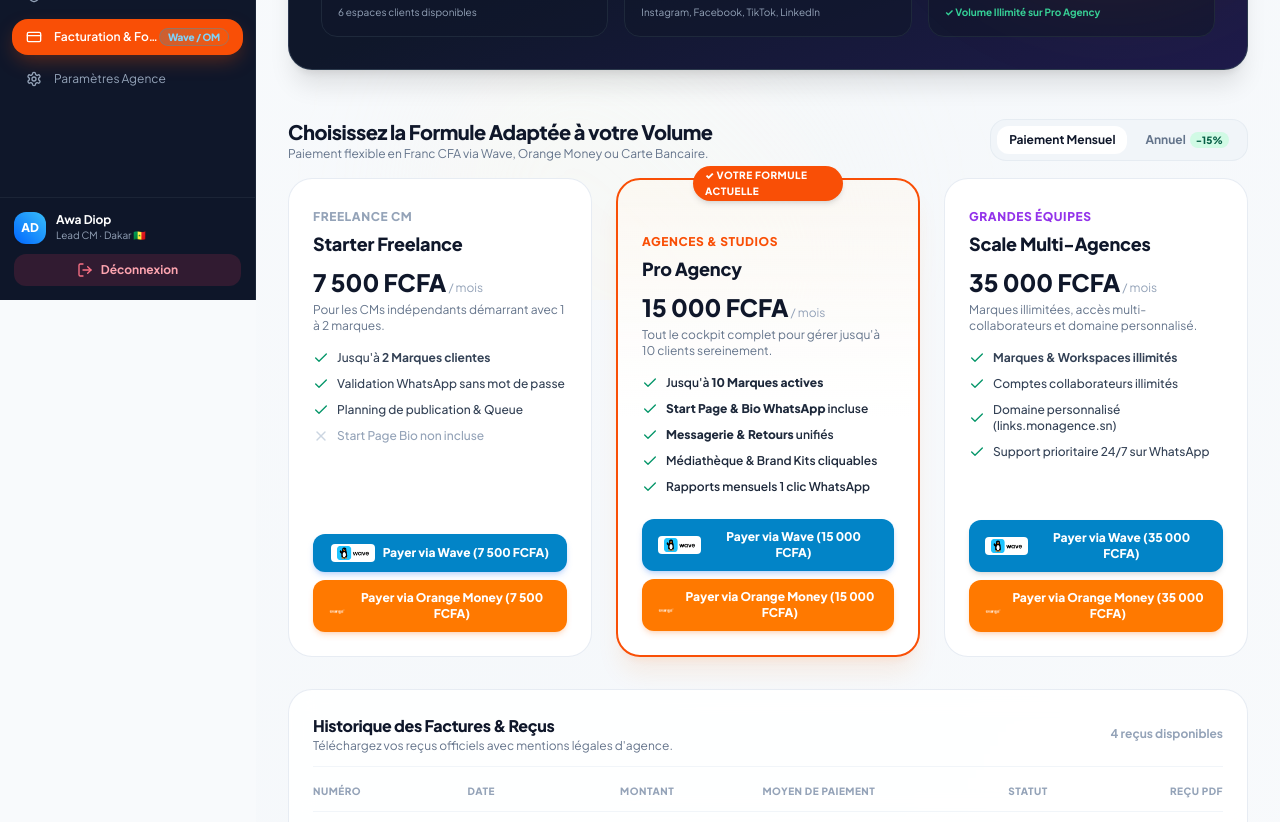
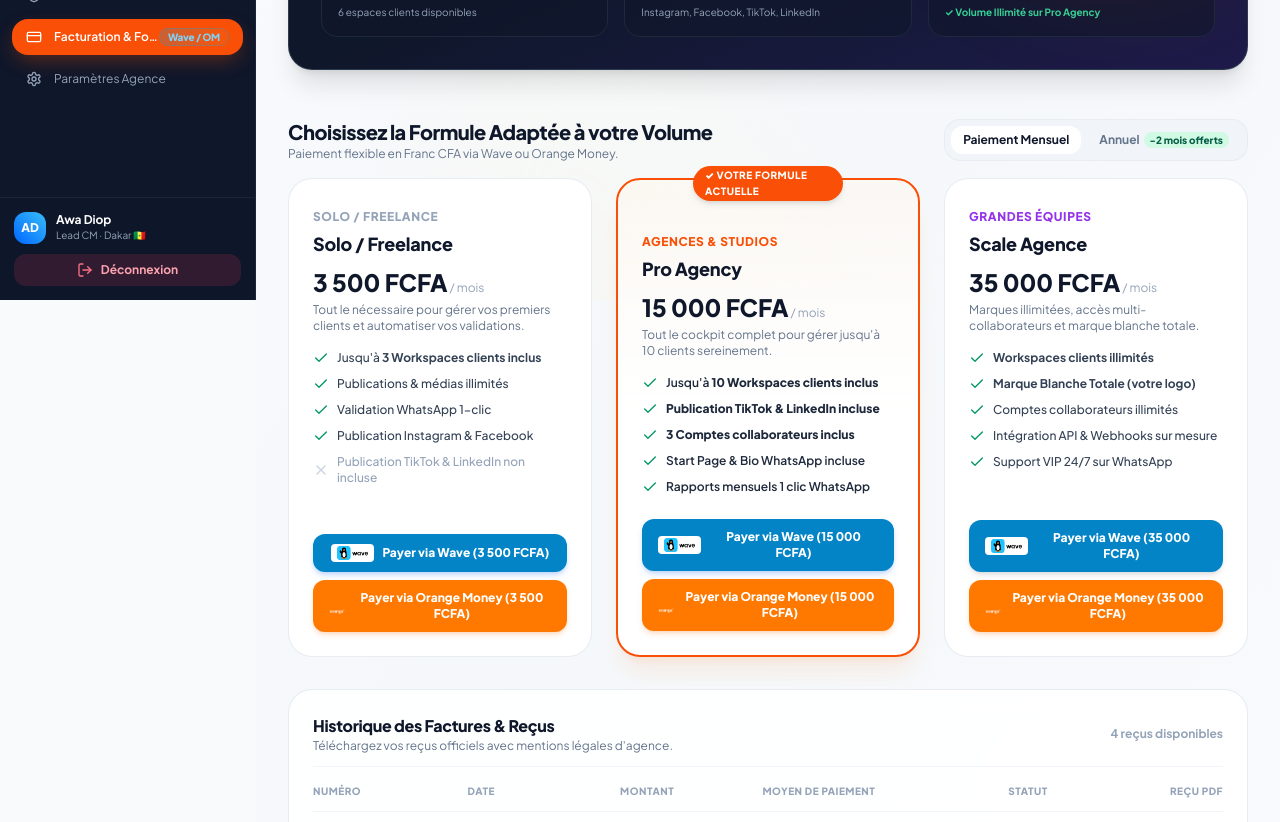
Before and after one commit to assidiqq97-alt/cmflow, a Next.js app: page /dashboard/billing in a window 1280 px wide. Shown: the part 500-1322 px from the top of the page. Built offline with nearby package versions, Linux system fonts and the light colour scheme; no server answers; the database is empty.

Commit message:
fix: harmonize all pricing between landing page and billing dashboard

```diff
--- a/billing.html
+++ b/billing.html
@@ -345,7 +345,7 @@
                 <p class="text-xs text-slate-500 mt-1">Idéal pour les freelances et CM indépendants gérant leurs premiers clients.</p>
               </div>
               <ul class="space-y-2.5 text-xs text-slate-600 pt-2 border-t border-slate-100">
-                <li class="flex items-center gap-2"><span class="text-emerald-500 font-bold">✓</span> 2 Workspaces clients</li>
+                <li class="flex items-center gap-2"><span class="text-emerald-500 font-bold">✓</span> 3 Workspaces clients inclus</li>
                 <li class="flex items-center gap-2"><span class="text-emerald-500 font-bold">✓</span> Publications & médias illimités</li>
                 <li class="flex items-center gap-2"><span class="text-emerald-500 font-bold">✓</span> Portail de validation WhatsApp interactif</li>
                 <li class="flex items-center gap-2"><span class="text-emerald-500 font-bold">✓</span> Publication automatique Instagram & Facebook</li>
--- a/public/billing.html
+++ b/public/billing.html
@@ -345,7 +345,7 @@
                 <p class="text-xs text-slate-500 mt-1">Idéal pour les freelances et CM indépendants gérant leurs premiers clients.</p>
               </div>
               <ul class="space-y-2.5 text-xs text-slate-600 pt-2 border-t border-slate-100">
-                <li class="flex items-center gap-2"><span class="text-emerald-500 font-bold">✓</span> 2 Workspaces clients</li>
+                <li class="flex items-center gap-2"><span class="text-emerald-500 font-bold">✓</span> 3 Workspaces clients inclus</li>
                 <li class="flex items-center gap-2"><span class="text-emerald-500 font-bold">✓</span> Publications & médias illimités</li>
                 <li class="flex items-center gap-2"><span class="text-emerald-500 font-bold">✓</span> Portail de validation WhatsApp interactif</li>
                 <li class="flex items-center gap-2"><span class="text-emerald-500 font-bold">✓</span> Publication automatique Instagram & Facebook</li>
--- a/src/app/dashboard/billing/page.tsx
+++ b/src/app/dashboard/billing/page.tsx
@@ -338,7 +338,7 @@
               Choisissez la Formule Adaptée à votre Volume
             </h2>
             <p className="text-xs text-slate-500">
-              Paiement flexible en Franc CFA via Wave, Orange Money ou Carte Bancaire.
+              Paiement flexible en Franc CFA via Wave ou Orange Money.
             </p>
           </div>
 
@@ -362,7 +362,7 @@
             >
               <span>Annuel</span>
               <span className="text-[10px] bg-emerald-100 text-emerald-800 px-1.5 py-0.2 rounded-full font-black">
-                -15%
+                -2 mois offerts
               </span>
             </button>
           </div>
@@ -371,37 +371,41 @@
         {/* 3 Cartes Forfaits */}
         <div className="grid grid-cols-1 md:grid-cols-3 gap-6">
 
-          {/* Plan 1 : Starter Freelance */}
+          {/* Plan 1 : Solo / Freelance */}
           <div className="bg-white rounded-3xl border border-slate-200/80 p-6 shadow-xs hover:shadow-lg transition-all flex flex-col justify-between space-y-6">
             <div className="space-y-4">
               <div>
                 <span className="text-xs font-extrabold text-slate-400 uppercase tracking-wider">
-                  Freelance CM
+                  Solo / Freelance
                 </span>
-                <h3 className="text-lg font-black text-[#0F172A] mt-0.5">Starter Freelance</h3>
+                <h3 className="text-lg font-black text-[#0F172A] mt-0.5">Solo / Freelance</h3>
                 <div className="text-2xl font-black text-[#0F172A] mt-2">
-                  {billingCycle === 'monthly' ? '7 500 FCFA' : '6 375 FCFA'}
-                  <span className="text-xs font-normal text-slate-400"> / mois</span>
+                  {billingCycle === 'monthly' ? '3 500 FCFA' : '35 000 FCFA'}
+                  <span className="text-xs font-normal text-slate-400"> {billingCycle === 'monthly' ? '/ mois' : '/ an'}</span>
                 </div>
-                <p className="text-xs text-slate-500 mt-1">Pour les CMs indépendants démarrant avec 1 à 2 marques.</p>
+                <p className="text-xs text-slate-500 mt-1">Tout le nécessaire pour gérer vos premiers clients et automatiser vos validations.</p>
               </div>
 
               <ul className="space-y-2.5 text-xs text-slate-700 font-medium">
                 <li className="flex items-center gap-2">
                   <Check className="w-4 h-4 text-emerald-600 shrink-0" />
-                  <span>Jusqu'à <strong>2 Marques clientes</strong></span>
+                  <span>Jusqu'à <strong>3 Workspaces clients inclus</strong></span>
                 </li>
                 <li className="flex items-center gap-2">
                   <Check className="w-4 h-4 text-emerald-600 shrink-0" />
-                  <span>Validation WhatsApp sans mot de passe</span>
+                  <span>Publications & médias illimités</span>
                 </li>
                 <li className="flex items-center gap-2">
                   <Check className="w-4 h-4 text-emerald-600 shrink-0" />
-                  <span>Planning de publication & Queue</span>
+                  <span>Validation WhatsApp 1-clic</span>
+                </li>
+                <li className="flex items-center gap-2">
+                  <Check className="w-4 h-4 text-emerald-600 shrink-0" />
+                  <span>Publication Instagram & Facebook</span>
                 </li>
                 <li className="flex items-center gap-2 text-slate-400">
                   <X className="w-4 h-4 text-slate-300 shrink-0" />
-                  <span>Start Page Bio non incluse</span>
+                  <span>Publication TikTok & LinkedIn non incluse</span>
                 </li>
               </ul>
             </div>
@@ -409,23 +413,23 @@
             <div className="space-y-2">
               <button
                 type="button"
-                onClick={() => handleStartWaveCheckout('SOLO' as any, billingCycle === 'monthly' ? 7500 : 76500)}
+                onClick={() => handleStartWaveCheckout('SOLO' as any, billingCycle === 'monthly' ? 3500 : 35000)}
                 disabled={isProcessingPayment}
                 className="w-full py-2.5 px-4 rounded-xl text-xs font-black bg-[#0284C7] hover:bg-[#0369a1] text-white shadow-md shadow-blue-500/25 flex items-center justify-center gap-2 transition-all active:scale-[0.98] cursor-pointer disabled:opacity-60"
               >
                 <span className="bg-white px-1.5 py-0.5 rounded flex items-center justify-center shadow-xs">
                   <img src="/images/wave-logo.png" alt="Wave" className="h-3.5 w-auto object-contain" />
                 </span>
-                <span>Payer via Wave ({billingCycle === 'monthly' ? '7 500 FCFA' : '76 500 FCFA'})</span>
+                <span>Payer via Wave ({billingCycle === 'monthly' ? '3 500 FCFA' : '35 000 FCFA'})</span>
               </button>
               <button
                 type="button"
-                onClick={() => handleStartOrangeMoneyCheckout('SOLO' as any, billingCycle === 'monthly' ? 7500 : 76500)}
+                onClick={() => handleStartOrangeMoneyCheckout('SOLO' as any, billingCycle === 'monthly' ? 3500 : 35000)}
                 disabled={isProcessingPayment}
                 className="w-full py-2.5 px-4 rounded-xl text-xs font-black bg-[#FF7900] hover:bg-[#e56c00] text-white shadow-md shadow-orange-500/20 flex items-center justify-center gap-2 transition-all active:scale-[0.98] cursor-pointer disabled:opacity-60"
               >
                 <img src="/images/orange-logo.png" alt="Orange Money" className="h-4 w-4 rounded object-contain" />
-                <span>Payer via Orange Money ({billingCycle === 'monthly' ? '7 500 FCFA' : '76 500 FCFA'})</span>
+                <span>Payer via Orange Money ({billingCycle === 'monthly' ? '3 500 FCFA' : '35 000 FCFA'})</span>
               </button>
             </div>
           </div>
@@ -445,8 +449,8 @@
                 </span>
                 <h3 className="text-lg font-black text-[#0F172A] mt-0.5">Pro Agency</h3>
                 <div className="text-2xl font-black text-[#0F172A] mt-2">
-                  {billingCycle === 'monthly' ? '15 000 FCFA' : '12 750 FCFA'}
-                  <span className="text-xs font-normal text-slate-400"> / mois</span>
+                  {billingCycle === 'monthly' ? '15 000 FCFA' : '150 000 FCFA'}
+                  <span className="text-xs font-normal text-slate-400"> {billingCycle === 'monthly' ? '/ mois' : '/ an'}</span>
                 </div>
                 <p className="text-xs text-slate-500 mt-1">Tout le cockpit complet pour gérer jusqu'à 10 clients sereinement.</p>
               </div>
@@ -454,19 +458,19 @@
               <ul className="space-y-2.5 text-xs text-slate-800 font-semibold">
                 <li className="flex items-center gap-2">
                   <Check className="w-4 h-4 text-emerald-600 shrink-0" />
-                  <span>Jusqu'à <strong>10 Marques actives</strong></span>
+                  <span>Jusqu'à <strong>10 Workspaces clients inclus</strong></span>
                 </li>
                 <li className="flex items-center gap-2">
                   <Check className="w-4 h-4 text-emerald-600 shrink-0" />
-                  <span><strong>Start Page & Bio WhatsApp</strong> incluse</span>
+                  <span><strong>Publication TikTok & LinkedIn incluse</strong></span>
                 </li>
                 <li className="flex items-center gap-2">
                   <Check className="w-4 h-4 text-emerald-600 shrink-0" />
-                  <span><strong>Messagerie & Retours</strong> unifiés</span>
+                  <span><strong>3 Comptes collaborateurs inclus</strong></span>
                 </li>
                 <li className="flex items-center gap-2">
                   <Check className="w-4 h-4 text-emerald-600 shrink-0" />
-                  <span>Médiathèque & Brand Kits cliquables</span>
+                  <span>Start Page & Bio WhatsApp incluse</span>
                 </li>
                 <li className="flex items-center gap-2">
                   <Check className="w-4 h-4 text-emerald-600 shrink-0" />
@@ -478,46 +482,50 @@
             <div className="space-y-2">
               <button
                 type="button"
-                onClick={() => handleStartWaveCheckout('PRO_AGENCY', billingCycle === 'monthly' ? 15000 : 153000)}
+                onClick={() => handleStartWaveCheckout('PRO_AGENCY', billingCycle === 'monthly' ? 15000 : 150000)}
                 disabled={isProcessingPayment}
                 className="w-full py-2.5 px-4 rounded-xl text-xs font-black bg-[#0284C7] hover:bg-[#0369a1] text-white shadow-md shadow-blue-500/25 flex items-center justify-center gap-2 transition-all active:scale-[0.98] cursor-pointer disabled:opacity-60"
               >
                 <span className="bg-white px-1.5 py-0.5 rounded flex items-center justify-center shadow-xs">
                   <img src="/images/wave-logo.png" alt="Wave" className="h-3.5 w-auto object-contain" />
                 </span>
-                <span>Payer via Wave ({billingCycle === 'monthly' ? '15 000 FCFA' : '153 000 FCFA'})</span>
+                <span>Payer via Wave ({billingCycle === 'monthly' ? '15 000 FCFA' : '150 000 FCFA'})</span>
               </button>
               <button
                 type="button"
-                onClick={() => handleStartOrangeMoneyCheckout('PRO_AGENCY', billingCycle === 'monthly' ? 15000 : 153000)}
+                onClick={() => handleStartOrangeMoneyCheckout('PRO_AGENCY', billingCycle === 'monthly' ? 15000 : 150000)}
                 disabled={isProcessingPayment}
                 className="w-full py-2.5 px-4 rounded-xl text-xs font-black bg-[#FF7900] hover:bg-[#e56c00] text-white shadow-md shadow-orange-500/20 flex items-center justify-center gap-2 transition-all active:scale-[0.98] cursor-pointer disabled:opacity-60"
               >
                 <img src="/images/orange-logo.png" alt="Orange Money" className="h-4 w-4 rounded object-contain" />
-                <span>Payer via Orange Money ({billingCycle === 'monthly' ? '15 000 FCFA' : '153 000 FCFA'})</span>
+                <span>Payer via Orange Money ({billingCycle === 'monthly' ? '15 000 FCFA' : '150 000 FCFA'})</span>
               </button>
             </div>
           </div>
 
-          {/* Plan 3 : Scale Multi-Agences */}
+          {/* Plan 3 : Scale Agence */}
           <div className="bg-white rounded-3xl border border-slate-200/80 p-6 shadow-xs hover:shadow-lg transition-all flex flex-col justify-between space-y-6">
             <div className="space-y-4">
               <div>
                 <span className="text-xs font-extrabold text-purple-600 uppercase tracking-wider">
                   Grandes Équipes
                 </span>
-                <h3 className="text-lg font-black text-[#0F172A] mt-0.5">Scale Multi-Agences</h3>
+                <h3 className="text-lg font-black text-[#0F172A] mt-0.5">Scale Agence</h3>
                 <div className="text-2xl font-black text-[#0F172A] mt-2">
-                  {billingCycle === 'monthly' ? '35 000 FCFA' : '29 750 FCFA'}
-                  <span className="text-xs font-normal text-slate-400"> / mois</span>
+                  {billingCycle === 'monthly' ? '35 000 FCFA' : '350 000 FCFA'}
+                  <span className="text-xs font-normal text-slate-400"> {billingCycle === 'monthly' ? '/ mois' : '/ an'}</span>
                 </div>
-                <p className="text-xs text-slate-500 mt-1">Marques illimitées, accès multi-collaborateurs et domaine personnalisé.</p>
+                <p className="text-xs text-slate-500 mt-1">Marques illimitées, accès multi-collaborateurs et marque blanche totale.</p>
               </div>
 
               <ul className="space-y-2.5 text-xs text-slate-700 font-medium">
                 <li className="flex items-center gap-2">
                   <Check className="w-4 h-4 text-emerald-600 shrink-0" />
-                  <span><strong>Marques & Workspaces illimités</strong></span>
+                  <span><strong>Workspaces clients illimités</strong></span>
+                </li>
+                <li className="flex items-center gap-2">
+                  <Check className="w-4 h-4 text-emerald-600 shrink-0" />
+                  <span><strong>Marque Blanche Totale (votre logo)</strong></span>
                 </li>
                 <li className="flex items-center gap-2">
                   <Check className="w-4 h-4 text-emerald-600 shrink-0" />
@@ -525,11 +533,11 @@
                 </li>
                 <li className="flex items-center gap-2">
                   <Check className="w-4 h-4 text-emerald-600 shrink-0" />
-                  <span>Domaine personnalisé (links.monagence.sn)</span>
+                  <span>Intégration API & Webhooks sur mesure</span>
                 </li>
                 <li className="flex items-center gap-2">
                   <Check className="w-4 h-4 text-emerald-600 shrink-0" />
-                  <span>Support prioritaire 24/7 sur WhatsApp</span>
+                  <span>Support VIP 24/7 sur WhatsApp</span>
                 </li>
               </ul>
             </div>
@@ -537,23 +545,23 @@
             <div className="space-y-2">
               <button
                 type="button"
-                onClick={() => handleStartWaveCheckout('SCALE', billingCycle === 'monthly' ? 35000 : 357000)}
+                onClick={() => handleStartWaveCheckout('SCALE', billingCycle === 'monthly' ? 35000 : 350000)}
                 disabled={isProcessingPayment}
                 className="w-full py-2.5 px-4 rounded-xl text-xs font-black bg-[#0284C7] hover:bg-[#0369a1] text-white shadow-md transition-all active:scale-[0.98] flex items-center justify-center gap-2 cursor-pointer disabled:opacity-60"
               >
                 <span className="bg-white px-1.5 py-0.5 rounded flex items-center justify-center shadow-xs">
                   <img src="/images/wave-logo.png" alt="Wave" className="h-3.5 w-auto object-contain" />
                 </span>
-                <span>Payer via Wave ({billingCycle === 'monthly' ? '35 000 FCFA' : '357 000 FCFA'})</span>
+                <span>Payer via Wave ({billingCycle === 'monthly' ? '35 000 FCFA' : '350 000 FCFA'})</span>
               </button>
               <button
                 type="button"
-                onClick={() => handleStartOrangeMoneyCheckout('SCALE', billingCycle === 'monthly' ? 35000 : 357000)}
+                onClick={() => handleStartOrangeMoneyCheckout('SCALE', billingCycle === 'monthly' ? 35000 : 350000)}
                 disabled={isProcessingPayment}
                 className="w-full py-2.5 px-4 rounded-xl text-xs font-black bg-[#FF7900] hover:bg-[#e56c00] text-white shadow-md shadow-orange-500/20 transition-all active:scale-[0.98] flex items-center justify-center gap-2 cursor-pointer disabled:opacity-60"
               >
                 <img src="/images/orange-logo.png" alt="Orange Money" className="h-4 w-4 rounded object-contain" />
-                <span>Payer via Orange Money ({billingCycle === 'monthly' ? '35 000 FCFA' : '357 000 FCFA'})</span>
+                <span>Payer via Orange Money ({billingCycle === 'monthly' ? '35 000 FCFA' : '350 000 FCFA'})</span>
               </button>
             </div>
           </div>
--- a/src/components/PricingCheckoutModal.tsx
+++ b/src/components/PricingCheckoutModal.tsx
@@ -16,15 +16,15 @@
 export const PLANS_DATA: Record<'starter' | 'pro' | 'scale', PlanDetails> = {
   starter: {
     id: 'starter',
-    name: 'Starter Solo',
-    badge: 'Essai 14j Gratuit 🌱',
-    badgeColor: 'bg-emerald-50 text-emerald-700 border-emerald-200',
-    monthlyPrice: 0,
-    yearlyPrice: 0,
+    name: 'Solo / Freelance',
+    badge: 'Offre Populaire ⚡',
+    badgeColor: 'bg-blue-50 text-[#0066FF] border-blue-200',
+    monthlyPrice: 3500,
+    yearlyPrice: 35000,
     features: [
-      'Jusqu’à 2 marques clientes',
+      'Jusqu’à 3 marques clientes',
       'Validation WhatsApp 1-clic',
-      'Stockage médias HD (Max 50 Mo)',
+      'Stockage médias & publications illimités',
     ],
   },
   pro: {
```
